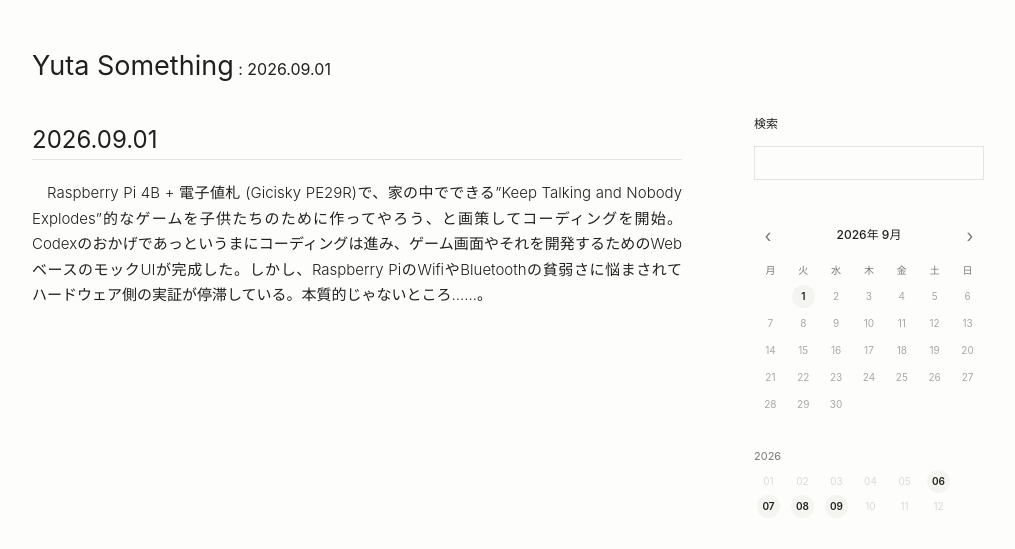
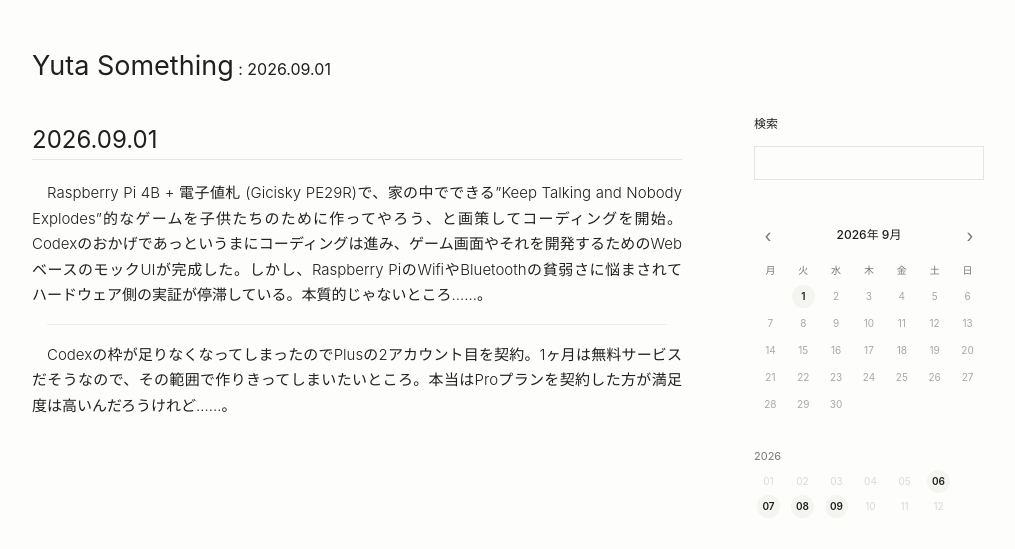
Before and after one commit to yutasth/weblog, a Jekyll site: the page built from _diary/202609011.md, in a window 1280 px wide. Shown: the top 549 px of the page, without its empty margins (132-1147 px from the left). Built offline with Jekyll 4.4.1, drawn with Linux system fonts in a browser that asks for light colours.

Commit message:
2026.09.01 日記修正

```diff
--- a/_diary/202609011.md
+++ b/_diary/202609011.md
@@ -2,3 +2,7 @@
 ---
 
 Raspberry Pi 4B + 電子値札 (Gicisky PE29R)で、家の中でできる"Keep Talking and Nobody Explodes"的なゲームを子供たちのために作ってやろう、と画策してコーディングを開始。Codexのおかげであっというまにコーディングは進み、ゲーム画面やそれを開発するためのWebベースのモックUIが完成した。しかし、Raspberry PiのWifiやBluetoothの貧弱さに悩まされてハードウェア側の実証が停滞している。本質的じゃないところ……。
+
+---
+
+Codexの枠が足りなくなってしまったのでPlusの2アカウント目を契約。1ヶ月は無料サービスだそうなので、その範囲で作りきってしまいたいところ。本当はProプランを契約した方が満足度は高いんだろうけれど……。
```
